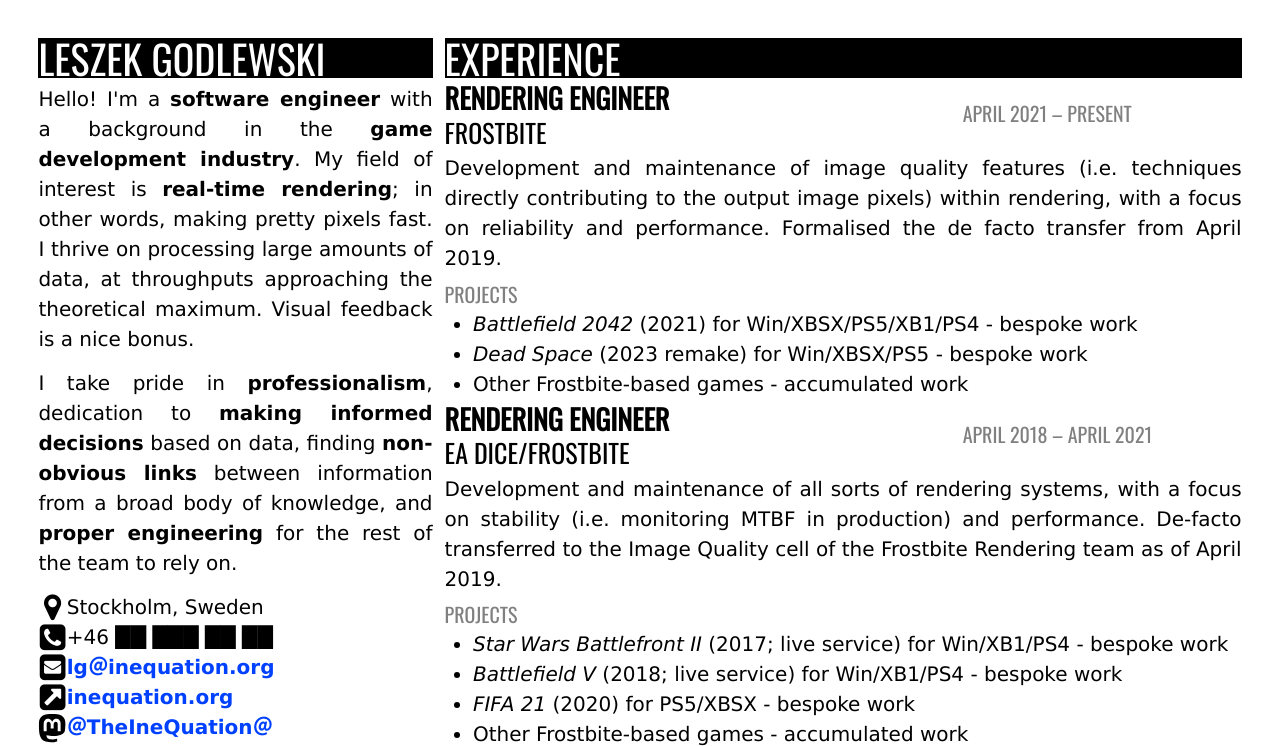
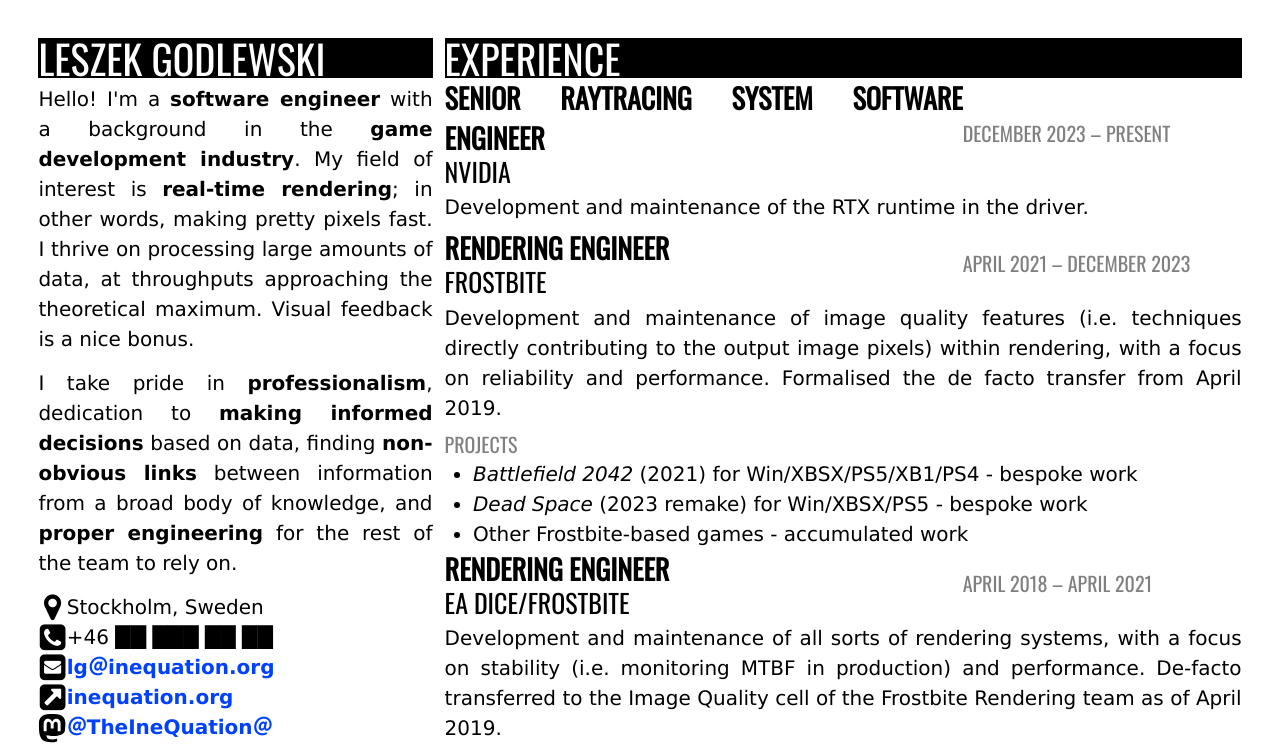
Before and after one commit to inequation/inequation.github.com, a plain HTML site: page index.html in a window 1280 px wide. Shown: the top 746 px of the page. Drawn offline with nearby package versions, Linux system fonts and the light colour scheme; a web font is replaced by a local one.

Commit message:
Update current job

```diff
--- a/index.html
+++ b/index.html
@@ -115,11 +115,26 @@
 				<table>
 					<tr>
 						<td class="xp-content">
+							<h3>Senior Raytracing System Software Engineer</h3>
+							NVIDIA
+						</td>
+						<td class="xp-dates">
+							December 2023 – Present
+						</td>
+					</tr>
+				</table>
+				<p>
+					Development and maintenance of the RTX runtime in the driver.
+				</p>
+
+				<table>
+					<tr>
+						<td class="xp-content">
 							<h3>Rendering Engineer</h3>
 							Frostbite
 						</td>
 						<td class="xp-dates">
-							April 2021 – present
+							April 2021 – December 2023
 						</td>
 					</tr>
 				</table>
```
